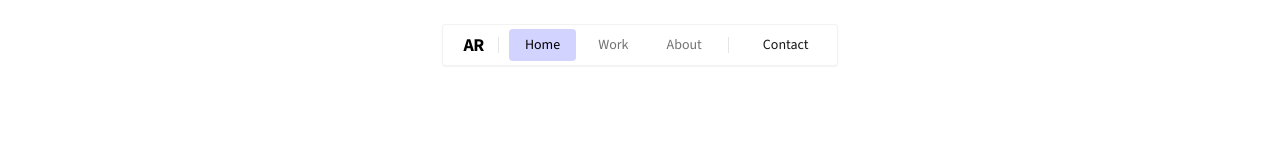
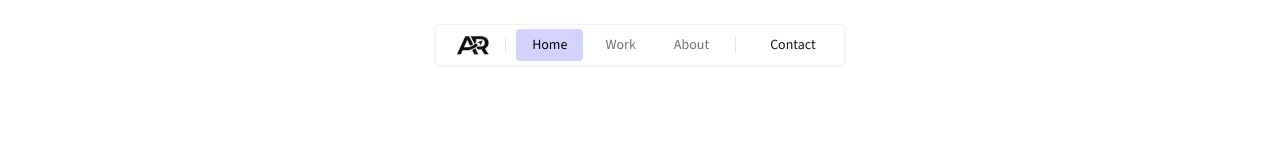
Before and after one commit to developerarif10/arifurrahman.xyz, a Next.js app: page / in a window 1280 px wide. Shown: the top 160 px of the page. Built offline with nearby package versions, Linux system fonts and the light colour scheme; a web font is replaced by a local one.

Commit message:
update website logo

```diff
--- a/components/new-header.jsx
+++ b/components/new-header.jsx
@@ -3,6 +3,7 @@ import { Button } from "@/components/ui/button";
 import { cn } from "@/lib/utils";
 import { AnimatePresence, motion } from "framer-motion";
 import { AlignJustify, X } from "lucide-react";
+import Image from "next/image";
 import Link from "next/link";
 import { usePathname } from "next/navigation";
 import { useState } from "react";
@@ -47,7 +48,7 @@ export default function NewHeader() {
 
           {/* Logo Icon inside Pill (Optional uniqueness) Or just Start links */}
           <div className="pl-4 pr-1">
-             <Link href="/" className="font-bold text-lg tracking-tight hover:opacity-70 transition-opacity">AR</Link>
+             <Link href="/" className="font-bold text-lg tracking-tight hover:opacity-70 transition-opacity"><Image src="/images/arifurrahmansite-logo.svg" alt="Logo" width={35} height={35} /></Link>
           </div>
 
           <div className="h-4 w-px bg-neutral-200 mx-1" />
@@ -98,9 +99,7 @@ export default function NewHeader() {
 
         {/* Mobile Header Elements - Unified Pill */}
         <div className="flex md:hidden w-full items-center justify-between pointer-events-auto top-0 relative bg-white/80 backdrop-blur-xl border border-black/5 shadow-sm rounded-sm p-2">
-             <Link href="/" className="text-lg font-bold text-black px-4 tracking-tight">
-                AR
-             </Link>
+              <Link href="/" className="font-bold text-lg tracking-tight hover:opacity-70 transition-opacity"><Image src="/images/arifurrahmansite-logo.svg" alt="Logo" width={30} height={30} /></Link>
              <button
                 onClick={toggleMenu}
                 className="p-2 rounded-sm hover:bg-black/5 active:scale-95 transition-all"
```
Also changed, not shown: public/images/arifurrahmansite-logo.svg (added).
